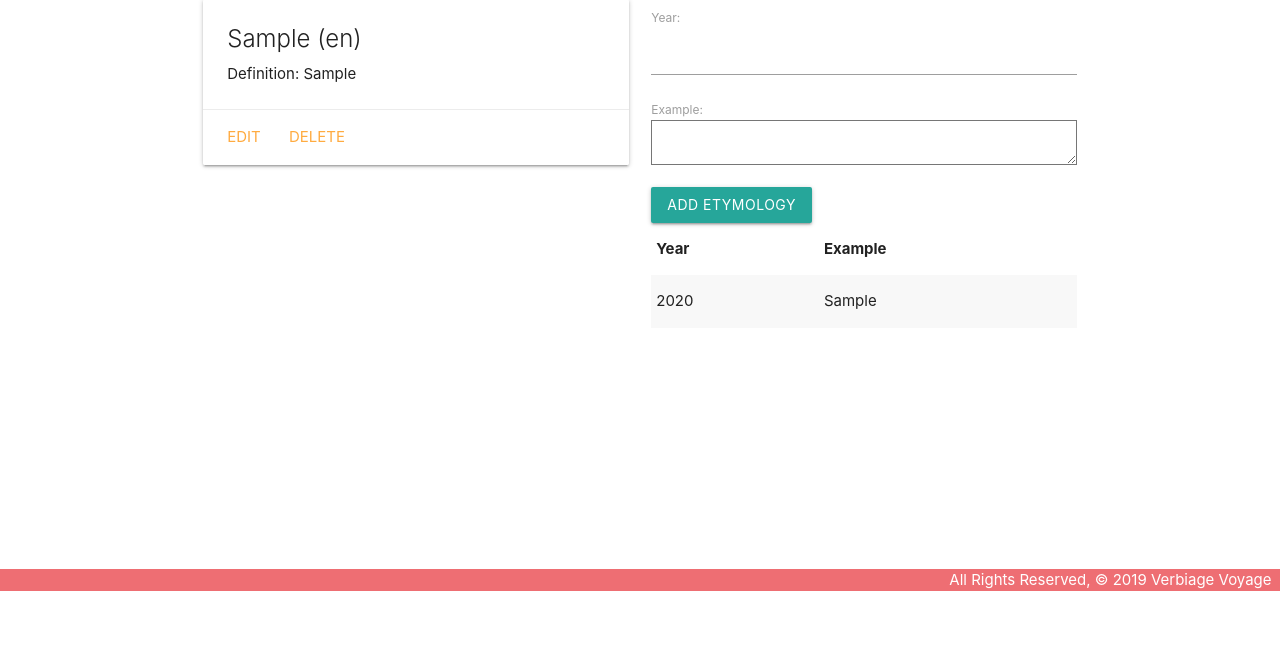
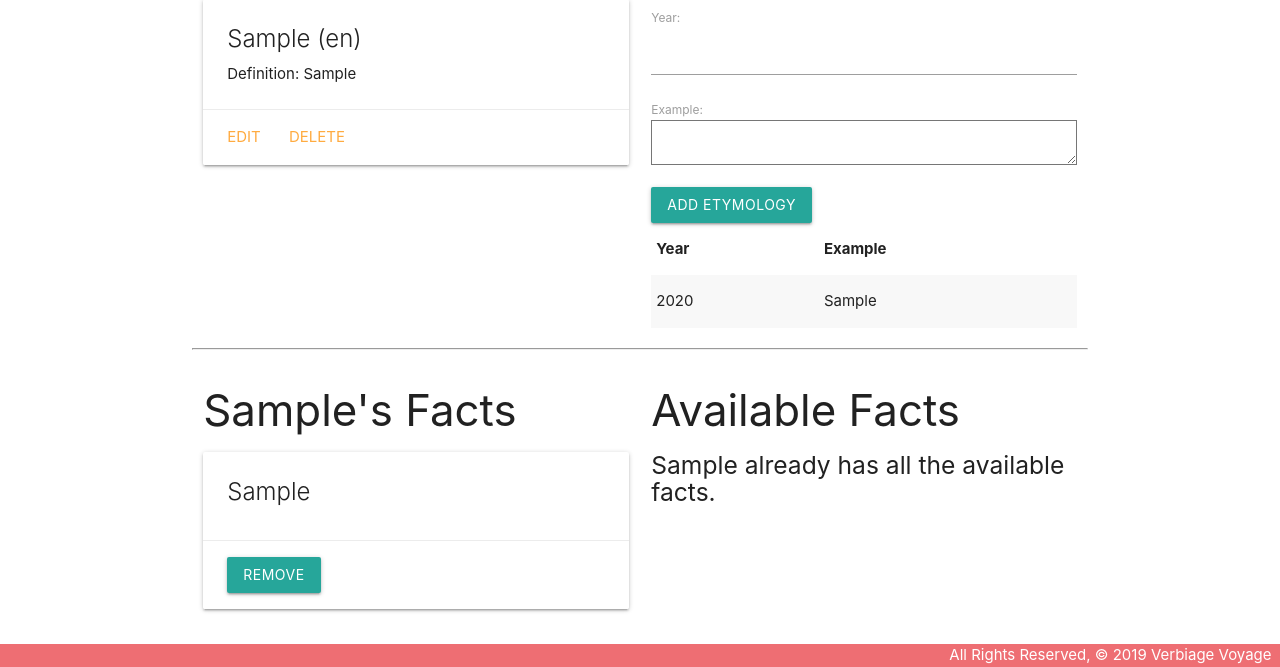
Before and after one commit to amirzarie/VerbiageVoyage, a Django app: page /verbiages/1/ in a window 1280 px wide. Shown: the part 209-876 px from the top of the page. Before the commit the page ends 800 px from the top, so only its background shows below. Run offline with Django 4.2, Linux system fonts and the light colour scheme; tables that the repository leaves empty hold one stand-in row (values such as "Sample post").

Commit message:
Removed unnecessary code.

```diff
--- a/VerbiageVoyage/urls.py
+++ b/VerbiageVoyage/urls.py
@@ -13,8 +13,6 @@ Including another URLconf
     1. Import the include() function: from django.urls import include, path
     2. Add a URL to urlpatterns:  path('blog/', include('blog.urls'))
 """
-from django.contrib import admin
-from django.urls import path
 
 from django.contrib import admin
 from django.urls import path, include
--- a/main_app/templates/verbiages/detail.html
+++ b/main_app/templates/verbiages/detail.html
@@ -40,5 +40,67 @@
         </div>
     </div>
 
+    <hr>
+    <div class="row">
+        <div class="col s6">
+            <h3>{{ verbiage.word }}'s Facts</h3>
+            {% if verbiage.facts.count %}
+                {% for fact in verbiage.facts.all %}
+                    <div class="card">
+                        <div class="card-content">
+                            <span class="card-title">
+                                <span>{{ fact.fact }}</span>
+                            </span>
+                        </div>
+                    <div class="card-action">
+                        <form action="{% url 'unassoc_fact' verbiage.id fact.id %}" method="post">
+                            {% csrf_token %}
+                            <button type="submit" class="btn">Remove</button>
+                        </form>
+                    </div>
+                    </div>
+                {% endfor %}
+                {% else %}
+                <h5>No Facts</h5>
+            {% endif %}
+        </div>
+    <div class="col s6">
+        <h3>Available Facts</h3>
+        {% if facts.count %}
+            {% for fact in facts.all %}
+                <div class="card">
+                    <div class="card-content">
+                        <span class="card-title">
+                            <span>{{ fact.fact }}</span>
+                        </span>
+                    </div>
+                <div class="card-action">
+                    <form action="{% url 'assoc_fact' verbiage.id fact.id %}" method="post">
+                        {% csrf_token %}
+                        <button class="btn" type="submit">Add</button>
+                    </form>
+                </div>
+                </div>
+            {% endfor %}
+            {% else %}
+            <h5>{{ verbiage.word }} already has all the available facts.</h5>
+        {% endif %}
+    </div>
+    </div>
+
+    <script>
+  // create a datepicker
+  var dateEl = document.getElementById('id_date');
+  M.Datepicker.init(dateEl, {
+    format: 'yyyy-mm-dd',
+    defaultDate: new Date(),
+    setDefaultDate: true,
+    autoClose: true
+  });
+
+  // initialize the meal select
+  var selectEl = document.getElementById('id_meal');
+  M.FormSelect.init(selectEl);
+</script>
 
 {% endblock %}
--- a/main_app/urls.py
+++ b/main_app/urls.py
@@ -10,6 +10,8 @@ urlpatterns = [
     path('verbiages/<int:pk>/update/', views.VerbiageUpdate.as_view(), name='verbiages_update'),
     path('verbiages/<int:pk>/delete/', views.VerbiageDelete.as_view(), name='verbiages_delete'),
     path('verbiages/<int:verbiage_id>/add_etymology/', views.add_etymology, name="add_etymology"),
+    path('verbiages/<int:verbiage_id>/assoc_fact/<int:fact_id>/', views.assoc_fact, name="assoc_fact"),
+    path('verbiages/<int:verbaige_id>/unassoc_fact/<int:fact_id>/', views.unassoc_fact, name="unassoc_fact"),
     path('facts/', views.FactList.as_view(), name='facts_index'),
     path('facts/<int:pk>/', views.FactDetail.as_view(), name='facts_detail'),
     path('facts/create/', views.FactCreate.as_view(), name='facts_create'),
--- a/main_app/views.py
+++ b/main_app/views.py
@@ -20,11 +20,11 @@ def about(request):
 
 def verbiages_detail(request, verbiage_id):
     verbiage = Verbiage.objects.get(id=verbiage_id)
-    facts_verbiage_doesn_have = Fact.objects.exclude(id__in=verbiage.facts.all().values_list('id'))
+    facts_verbiage_doesnt_have = Fact.objects.exclude(id__in=verbiage.facts.all().values_list('id'))
     etymology_form = EtymolodyForm()
     return render(request, 'verbiages/detail.html', { "verbiage": verbiage,
                                                       "etymology_form": etymology_form,
-                                                      "facts": facts_verbiage_doesn_have})
+                                                      "facts": facts_verbiage_doesnt_have})
 
 
 class VerbiageCreate(CreateView):
```
Also changed, not shown: error.png (added).
